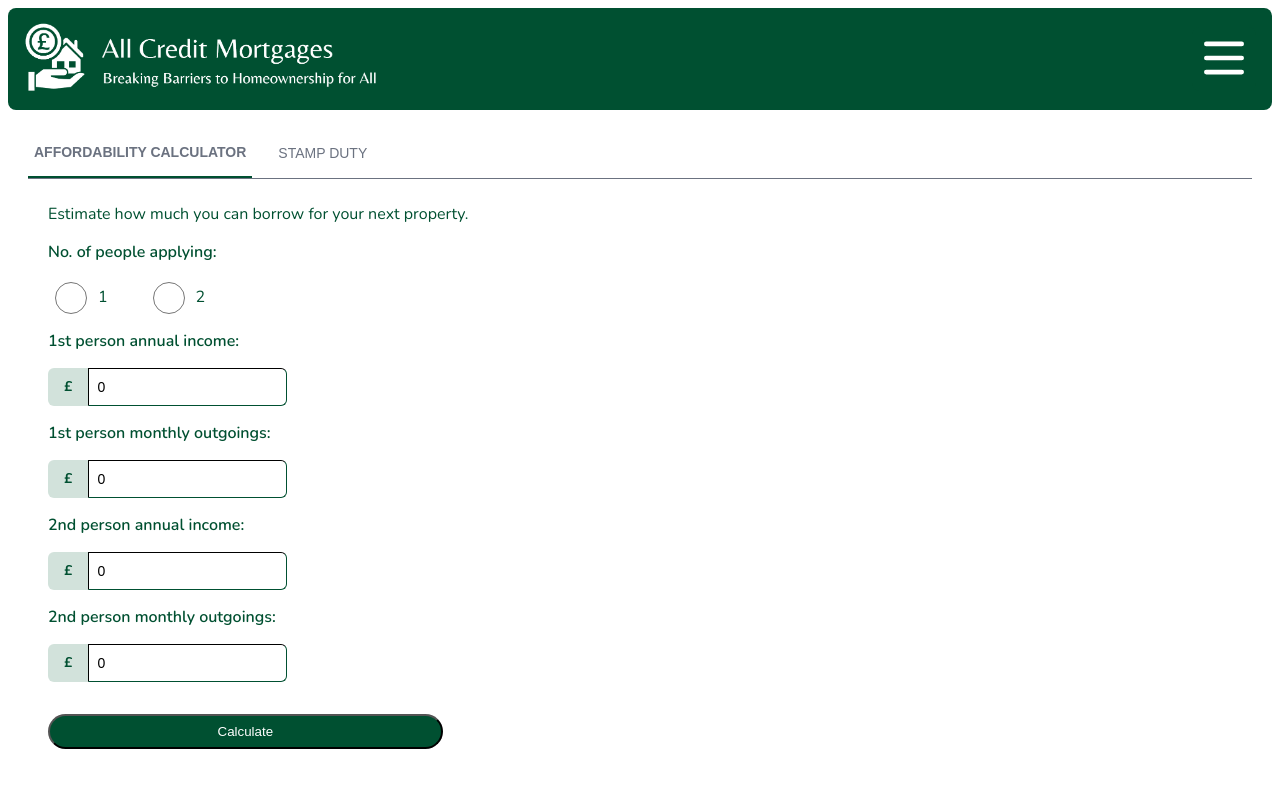
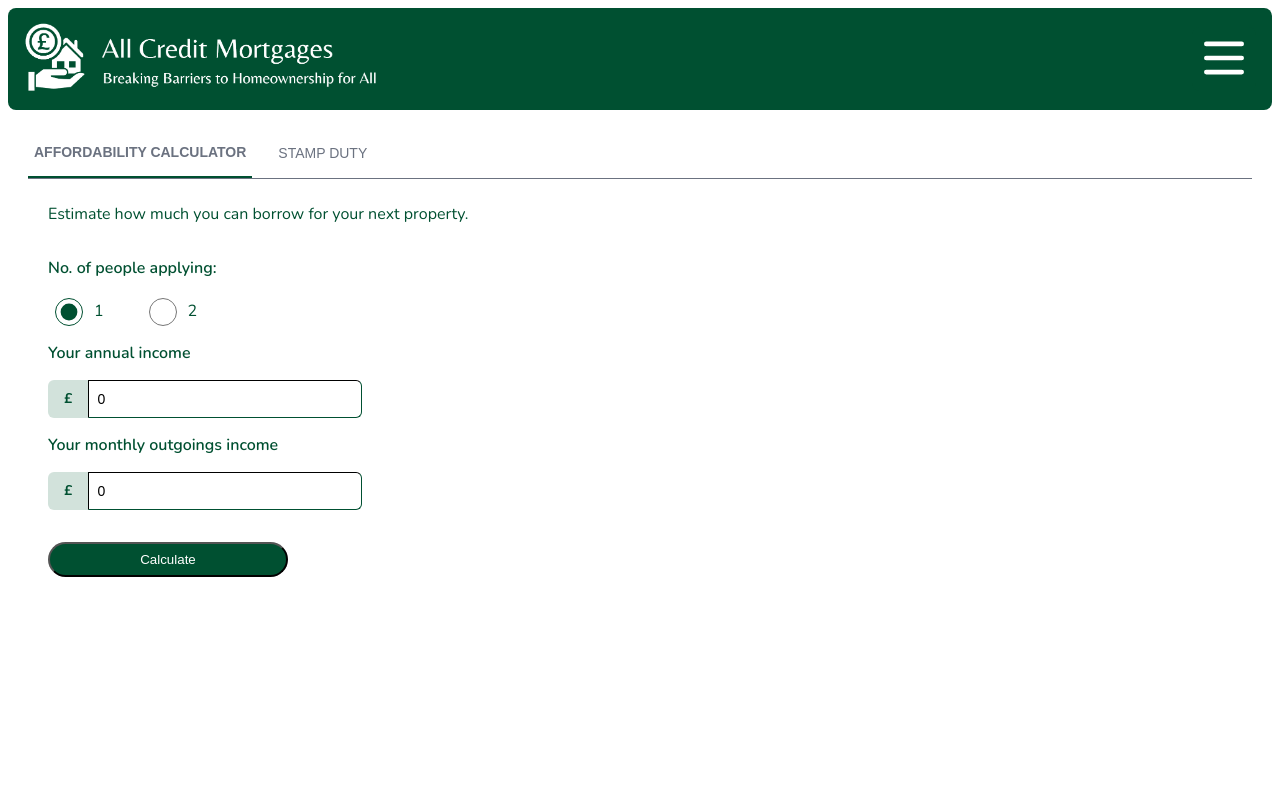
Before and after one commit to math121/tamil-mortgages, a React (Vite) app: page /affordabilityCalculator in a window 1280 px wide. Shown: the top 800 px of the page. Built offline with nearby package versions, Linux system fonts and the light colour scheme; the HTML template or start-up script is replaced by a standard one; a web font is replaced by a local one.

Commit message:
Fix affordability calculator layout for desktop

```diff
--- a/src/components/AffordabilityCalc.tsx
+++ b/src/components/AffordabilityCalc.tsx
@@ -12,6 +12,7 @@ type AffordabilityInputs = {
 
 export const AffordabilityCalc = () => {
   const [estimatedRange, setEstimatedRange] = useState<number[]>([]);
+  const [radioNum, setRadioNum] = useState(1);
 
   const { register, handleSubmit } = useForm<AffordabilityInputs>();
 
@@ -22,12 +23,12 @@ export const AffordabilityCalc = () => {
   };
 
   return (
-    <div className="p-2">
-      <p>Estimate how much you can borrow for your next property.</p>
+    <div className="p-2 md:flex md:gap-10">
       <form
         onSubmit={handleSubmit(calculateAffordability)}
-        className="grid gap-4"
+        className="grid gap-4 md:w-2/3"
       >
+        <p>Estimate how much you can borrow for your next property.</p>
         <label className="font-semibold">No. of people applying:</label>
 
         <fieldset className="border-none p-0 flex gap-10">
@@ -36,8 +37,13 @@ export const AffordabilityCalc = () => {
               id="1"
               type="radio"
               value="1"
-              className="w-8 h-8 accent-dark-green"
+              className="w-7 h-7 accent-dark-green"
+              defaultChecked
               {...register("numPeople")}
+              onChange={() => {
+                setRadioNum(1);
+                setEstimatedRange([]);
+              }}
             />
             <label htmlFor="1" className="ms-2 text-base">
               1
@@ -49,8 +55,12 @@ export const AffordabilityCalc = () => {
               id="2"
               type="radio"
               value="2"
-              className="w-8 h-8 accent-dark-green"
+              className="w-7 h-7 accent-dark-green"
               {...register("numPeople")}
+              onChange={() => {
+                setRadioNum(2);
+                setEstimatedRange([]);
+              }}
             />
             <label htmlFor="2" className="ms-2 text-base">
               2
@@ -58,49 +68,55 @@ export const AffordabilityCalc = () => {
           </div>
         </fieldset>
 
-        <label className="font-semibold">1st person annual income:</label>
+        <label className="font-semibold">
+          {radioNum === 1 ? "Your annual income" : "Person 1 - Annual income:"}
+        </label>
         <div className="flex">
           <span className="inline-flex items-center px-4 text-sm bg-lightest-green rounded-s-md font-bold">
             £
           </span>
           <input
             type="number"
-            className="text-sm p-2 rounded-e-md border border-dark-green"
+            className="text-sm p-2 rounded-e-md border border-dark-green w-64"
             defaultValue={0}
             {...register("income1", { required: true })}
           />
         </div>
 
-        <label className="font-semibold">1st person monthly outgoings:</label>
+        <label className="font-semibold">
+          {radioNum === 1
+            ? "Your monthly outgoings income"
+            : "Person 1 - Monthly outgoings:"}
+        </label>
         <div className="flex">
           <span className="inline-flex items-center px-4 text-sm bg-lightest-green rounded-s-md font-bold">
             £
           </span>
           <input
             type="number"
-            className="text-sm p-2 rounded-e-md border border-dark-green"
+            className="text-sm p-2 rounded-e-md border border-dark-green w-64"
             defaultValue={0}
             {...register("totalOutgoings1", { required: true })}
           />
         </div>
 
-        {
+        {radioNum === 2 && (
           <>
-            <label className="font-semibold">2nd person annual income:</label>
+            <label className="font-semibold">Person 2 - Annual income:</label>
             <div className="flex">
               <span className="inline-flex items-center px-4 text-sm bg-lightest-green rounded-s-md font-bold">
                 £
               </span>
               <input
                 type="number"
-                className="text-sm p-2 rounded-e-md border border-dark-green"
+                className="text-sm p-2 rounded-e-md border border-dark-green w-64"
                 defaultValue={0}
                 {...register("income2", { required: true })}
               />
             </div>
 
             <label className="font-semibold">
-              2nd person monthly outgoings:
+              Person 2 - Monthly outgoings:
             </label>
             <div className="flex">
               <span className="inline-flex items-center px-4 text-sm bg-lightest-green rounded-s-md font-bold">
@@ -108,24 +124,24 @@ export const AffordabilityCalc = () => {
               </span>
               <input
                 type="number"
-                className="text-sm p-2 rounded-e-md border border-dark-green"
+                className="text-sm p-2 rounded-e-md border border-dark-green w-64"
                 defaultValue={0}
                 {...register("totalOutgoings2", { required: true })}
               />
             </div>
           </>
-        }
+        )}
 
         <button
           type="submit"
-          className="p-2 w-2/6 rounded-full text-white bg-dark-green cursor-pointer hover:bg-light-green mt-4"
+          className="p-2 w-48 rounded-full text-white bg-dark-green cursor-pointer hover:bg-light-green mt-4 sm:w-60"
         >
           Calculate
         </button>
       </form>
 
       {estimatedRange.length !== 0 && (
-        <>
+        <div>
           <section className="border-2 border-solid border-dark-green rounded-xl px-2 mt-10">
             <div className="gap-3 items-center">
               <p>Estimated amount you can borrow:</p>
@@ -152,7 +168,7 @@ export const AffordabilityCalc = () => {
               </ul>
             </div>
           </section>
-        </>
+        </div>
       )}
     </div>
   );
--- a/src/components/StampDutyCalculator.tsx
+++ b/src/components/StampDutyCalculator.tsx
@@ -50,7 +50,7 @@ export const StampDutyCalculator = () => {
           </span>
           <input
             type="number"
-            className="text-sm p-2 rounded-e-md border border-dark-green"
+            className="text-sm p-2 rounded-e-md border border-dark-green w-64"
             defaultValue={0}
             {...register("propertyPrice", { required: true })}
           />
```
